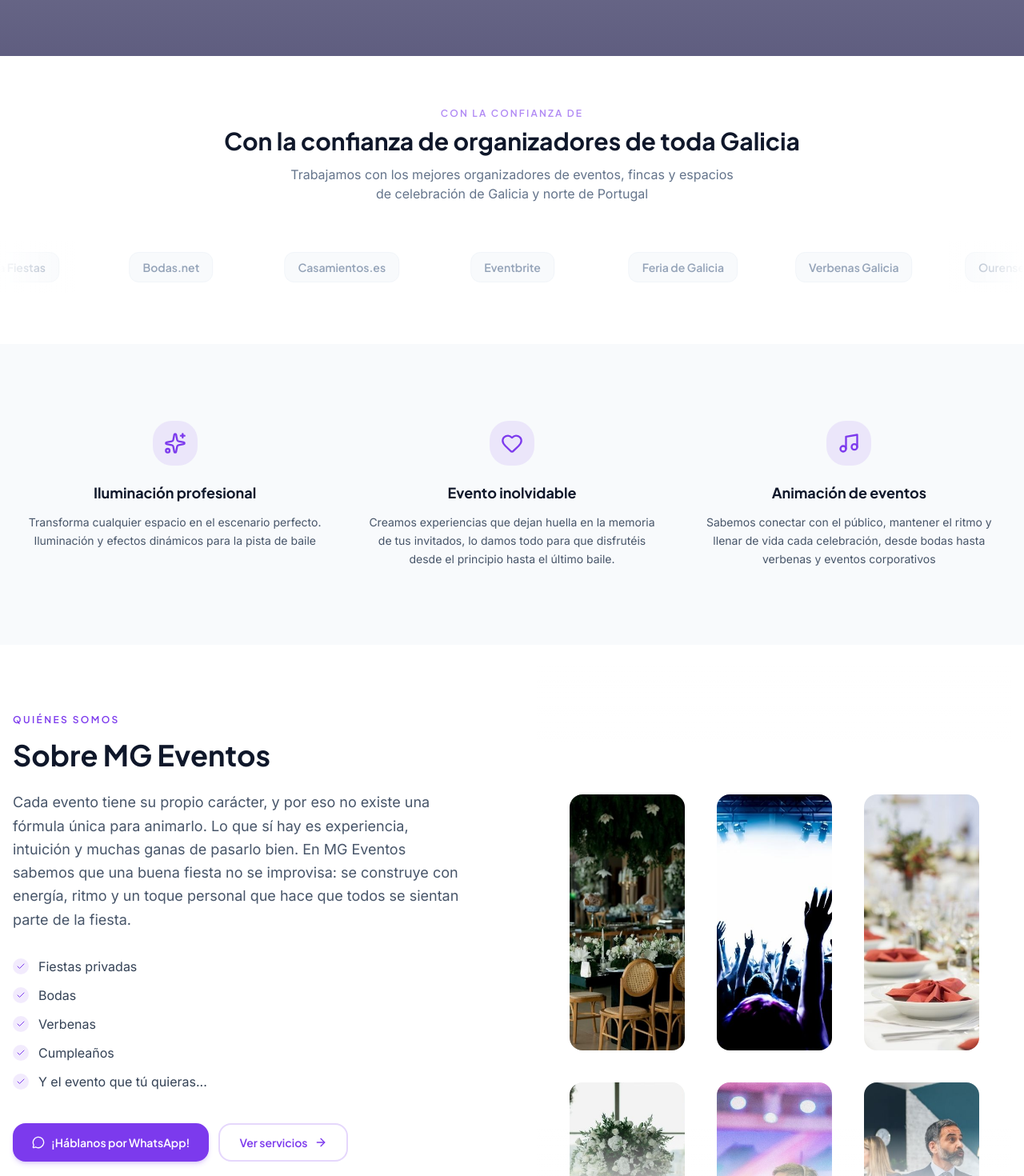
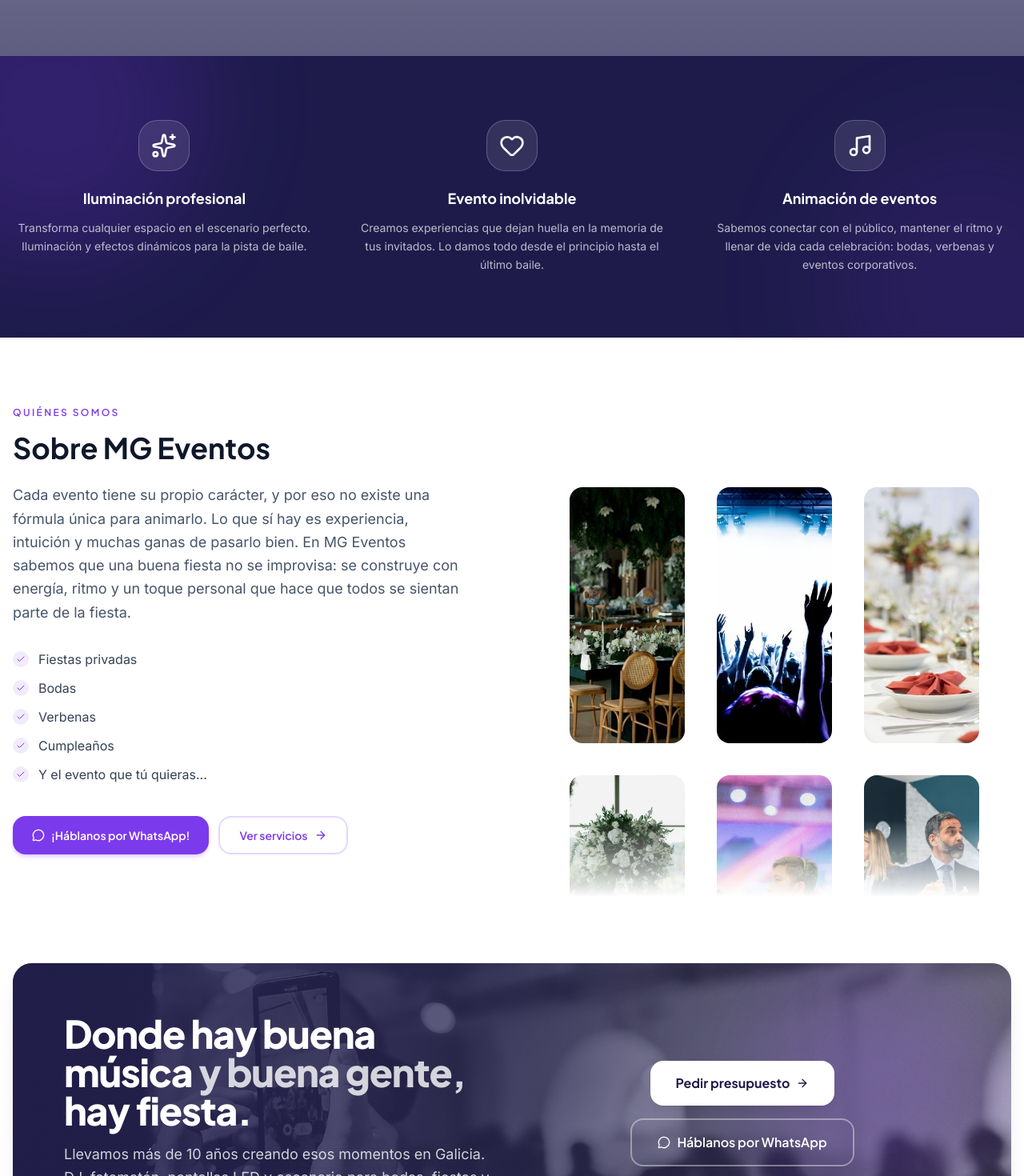
Before and after one commit to mk20-Marketing-ia/mg-eventos, a Next.js app in the folder mg-eventos/: page / in a window 1280 px wide. Shown: the part 1320-2790 px from the top of the page at 80% size. Built offline with nearby package versions, Linux system fonts and the light colour scheme.

Commit message:
home finalizada

```diff
--- a/mg-eventos/src/app/page.tsx
+++ b/mg-eventos/src/app/page.tsx
@@ -4,7 +4,6 @@ import { createMetadata } from "@/lib/metadata";
 import { WHATSAPP_URL } from "@/lib/constants";
 import dynamic from "next/dynamic";
 import Image from "next/image";
-import { CollaboratorsSection } from "@/components/sections/CollaboratorsSection";
 import { ParallaxScrollSecond } from "@/components/ui/parallax-scroll";
 
 const ScrollExpandHero = dynamic(
@@ -18,9 +17,9 @@ const ScrollExpandHero = dynamic(
     ),
   }
 );
-import { ValueProps } from "@/components/sections/ValueProps";
 import { ServicesGrid } from "@/components/sections/ServicesGrid";
 import { CallToAction } from "@/components/ui/call-to-action";
+import { CtaCard } from "@/components/ui/cta-card";
 import { AnimatedCounter } from "@/components/ui/AnimatedCounter";
 import { Badge } from "@/components/ui/Badge";
 import { SchemaOrganization } from "@/components/seo/SchemaOrganization";
@@ -44,8 +43,8 @@ export default function HomePage() {
       <ScrollExpandHero
         mediaType="video"
         mediaSrc="/images/mg%20eventos%20video%20home.mp4"
-        posterSrc="/images/mg%20eventos%20imagen%20home.jpg"
-        bgImageSrc="/images/mg%20eventos%20imagen%20home.jpg"
+        posterSrc="/images/animacion-eventos-galicia%20(1).jpg"
+        bgImageSrc="/images/animacion-eventos-galicia%20(1).jpg"
         title="Hacemos que nadie se quede sentado"
         tagline="MG Eventos · Galicia"
         scrollToExpand="Desliza para descubrir"
@@ -53,9 +52,18 @@ export default function HomePage() {
       >
         {/* Contenido post-expansión — estilo morado con textos originales */}
         <div className="relative rounded-3xl bg-gradient-to-br from-primary via-[#2d2875] to-secondary p-12 md:p-16 shadow-2xl overflow-hidden">
-          {/* Elementos decorativos de fondo */}
+          {/* Halos de luz ambiente */}
           <div className="absolute top-0 right-0 w-64 h-64 bg-accent/10 rounded-full blur-3xl pointer-events-none" />
           <div className="absolute bottom-0 left-0 w-48 h-48 bg-secondary-light/10 rounded-full blur-3xl pointer-events-none" />
+          {/* Destellos de luz — simulan focos de escenario */}
+          <div className="absolute top-6 left-1/4 w-1 h-16 bg-white/10 rotate-[20deg] rounded-full blur-sm pointer-events-none" />
+          <div className="absolute top-6 left-1/4 w-0.5 h-24 bg-white/8 rotate-[15deg] rounded-full blur-[2px] pointer-events-none" />
+          <div className="absolute top-4 right-1/3 w-1 h-20 bg-white/10 -rotate-[25deg] rounded-full blur-sm pointer-events-none" />
+          <div className="absolute top-4 right-1/3 w-0.5 h-28 bg-white/7 -rotate-[20deg] rounded-full blur-[2px] pointer-events-none" />
+          {/* Partículas flotantes */}
+          <div className="absolute top-8 right-12 w-1.5 h-1.5 bg-white/30 rounded-full pointer-events-none animate-pulse" style={{ animationDuration: "3s" }} />
+          <div className="absolute top-16 left-16 w-1 h-1 bg-white/20 rounded-full pointer-events-none animate-pulse" style={{ animationDuration: "4.5s", animationDelay: "1s" }} />
+          <div className="absolute bottom-12 right-24 w-1 h-1 bg-white/20 rounded-full pointer-events-none animate-pulse" style={{ animationDuration: "5s", animationDelay: "2s" }} />
 
           <div className="relative z-10 max-w-3xl mx-auto text-center">
             {/* Badge original */}
@@ -108,32 +116,44 @@ export default function HomePage() {
         </div>
       </ScrollExpandHero>
 
-      {/* Colaboradores */}
-      <CollaboratorsSection />
-
-      {/* Tres pilares */}
-      <ValueProps
-        items={[
+      {/* Tres pilares — fondo oscuro ambiente */}
+      <section className="relative overflow-hidden bg-primary py-16 md:py-20">
+        {/* Halos decorativos */}
+        <div className="absolute -top-32 -left-32 w-96 h-96 bg-secondary/20 rounded-full blur-3xl pointer-events-none" />
+        <div className="absolute -bottom-32 -right-32 w-96 h-96 bg-secondary/10 rounded-full blur-3xl pointer-events-none" />
+        <div className="relative z-10 container mx-auto px-4">
+          <div className="grid grid-cols-1 md:grid-cols-3 gap-10 md:gap-14">
+            {[
               {
                 icon: Sparkles,
                 title: "Iluminación profesional",
                 description:
-              "Transforma cualquier espacio en el escenario perfecto. Iluminación y efectos dinámicos para la pista de baile",
+                  "Transforma cualquier espacio en el escenario perfecto. Iluminación y efectos dinámicos para la pista de baile.",
               },
               {
                 icon: Heart,
                 title: "Evento inolvidable",
                 description:
-              "Creamos experiencias que dejan huella en la memoria de tus invitados, lo damos todo para que disfrutéis desde el principio hasta el último baile.",
+                  "Creamos experiencias que dejan huella en la memoria de tus invitados. Lo damos todo desde el principio hasta el último baile.",
               },
               {
                 icon: Music,
                 title: "Animación de eventos",
                 description:
-              "Sabemos conectar con el público, mantener el ritmo y llenar de vida cada celebración, desde bodas hasta verbenas y eventos corporativos",
+                  "Sabemos conectar con el público, mantener el ritmo y llenar de vida cada celebración: bodas, verbenas y eventos corporativos.",
               },
-        ]}
-      />
+            ].map(({ icon: Icon, title, description }, i) => (
+              <div key={title} className="text-center group" style={{ animationDelay: `${i * 0.15}s` }}>
+                <div className="inline-flex items-center justify-center w-16 h-16 rounded-2xl bg-white/10 border border-white/20 mb-5 group-hover:bg-white/20 transition-colors">
+                  <Icon className="w-8 h-8 text-white" />
+                </div>
+                <h3 className="font-heading font-bold text-lg text-white mb-3">{title}</h3>
+                <p className="text-white/70 font-body text-sm leading-relaxed">{description}</p>
+              </div>
+            ))}
+          </div>
+        </div>
+      </section>
 
       {/* Sobre MG Eventos — layout split: texto + galería parallax */}
       <section className="bg-white overflow-hidden">
@@ -246,6 +266,26 @@ export default function HomePage() {
         </div>
       </section>
 
+      {/* Frase de ambiente — CtaCard */}
+      <section className="bg-white py-10 md:py-14">
+        <div className="container mx-auto px-4">
+          <CtaCard
+            imageSrc="/images/mg%20eventos%20imagen%20home.jpg"
+            title={
+              <>
+                Donde hay buena música{" "}
+                <span className="text-white/80">y buena gente,</span>
+                <br />
+                hay fiesta.
+              </>
+            }
+            description="Llevamos más de 10 años creando esos momentos en Galicia. DJ, fotomatón, pantallas LED y escenario para bodas, fiestas y eventos."
+            primaryCta={{ label: "Pedir presupuesto", href: "/contacto" }}
+            secondaryCta={{ label: "Háblanos por WhatsApp", href: WHATSAPP_URL }}
+          />
+        </div>
+      </section>
+
       {/* Servicios */}
       <ServicesGrid
         title="Servicios de MG Eventos"
@@ -342,11 +382,14 @@ export default function HomePage() {
             {/* Columna derecha — UNA sola tarjeta: imagen arriba + stats abajo, sin huecos */}
             <div className="w-full max-w-[520px] mx-auto lg:mx-0 rounded-xl overflow-hidden bg-neutral-50 shadow-sm">
               {/* Cabecera imagen: 520×260 px — misma tarjeta, sin gap */}
-              <div
-                className="w-full h-[260px] flex-shrink-0 bg-neutral-200 flex items-center justify-center text-neutral-400 font-body text-sm"
-                style={{ minHeight: 260 }}
-              >
-                <span className="text-center px-4">520 × 260 px</span>
+              <div className="w-full h-[260px] flex-shrink-0 relative overflow-hidden">
+                <Image
+                  src="/images/mg%20eventos%20en%20galicia%20.jpg"
+                  alt="MG Eventos en Galicia — equipo de animación en acción"
+                  fill
+                  className="object-cover object-center"
+                  sizes="(max-width: 1024px) 100vw, 520px"
+                />
               </div>
               {/* Nuestra experiencia + stats — mismo bloque, mismo fondo */}
               <div className="p-6 md:p-8 flex flex-col justify-center">
--- /dev/null
+++ b/mg-eventos/src/components/ui/cta-card.tsx
@@ -0,0 +1,122 @@
+"use client";
+
+import * as React from "react";
+import { motion } from "framer-motion";
+import { cn } from "@/lib/utils";
+import { ArrowRight, MessageCircle } from "lucide-react";
+
+interface CtaCardProps extends Omit<React.HTMLAttributes<HTMLDivElement>, "title"> {
+  imageSrc: string;
+  title: React.ReactNode;
+  description: string;
+  primaryCta: { label: string; href: string };
+  secondaryCta: { label: string; href: string };
+}
+
+const CtaCard = React.forwardRef<HTMLDivElement, CtaCardProps>(
+  (
+    {
+      className,
+      imageSrc,
+      title,
+      description,
+      primaryCta,
+      secondaryCta,
+      ...props
+    },
+    ref
+  ) => {
+    const containerVariants = {
+      hidden: { opacity: 0 },
+      visible: {
+        opacity: 1,
+        transition: { staggerChildren: 0.2, delayChildren: 0.1 },
+      },
+    };
+
+    const itemVariants = {
+      hidden: { y: 20, opacity: 0 },
+      visible: {
+        y: 0,
+        opacity: 1,
+        transition: { type: "spring" as const, stiffness: 100, damping: 12 },
+      },
+    };
+
+    return (
+      <div
+        ref={ref}
+        className={cn(
+          "relative w-full overflow-hidden rounded-2xl shadow-xl min-h-[320px]",
+          className
+        )}
+        {...props}
+      >
+        {/* Background Image */}
+        {/* eslint-disable-next-line @next/next/no-img-element */}
+        <img
+          src={imageSrc}
+          alt=""
+          className="absolute inset-0 h-full w-full object-cover"
+          aria-hidden="true"
+        />
+        {/* Dark gradient overlay — más oscuro a la izquierda para legibilidad */}
+        <div className="absolute inset-0 bg-gradient-to-r from-primary/90 via-primary/70 to-primary/30" />
+        {/* Halo decorativo */}
+        <div className="absolute top-0 right-0 w-80 h-80 bg-secondary/20 rounded-full blur-3xl pointer-events-none" />
+
+        {/* Content */}
+        <motion.div
+          className="relative z-10 grid grid-cols-1 items-center gap-8 p-8 md:grid-cols-2 md:p-12 lg:p-16"
+          variants={containerVariants}
+          initial="hidden"
+          whileInView="visible"
+          viewport={{ once: true, margin: "-80px" }}
+        >
+          {/* Texto */}
+          <div className="flex flex-col items-start text-left text-white">
+            <motion.h2
+              className="text-3xl font-extrabold tracking-tight md:text-4xl lg:text-5xl font-heading leading-tight"
+              variants={itemVariants}
+            >
+              {title}
+            </motion.h2>
+            <motion.p
+              className="mt-4 max-w-xl text-lg text-white/80 font-body leading-relaxed"
+              variants={itemVariants}
+            >
+              {description}
+            </motion.p>
+          </div>
+
+          {/* CTAs */}
+          <motion.div
+            className="flex flex-col items-start md:items-center justify-center gap-4"
+            variants={itemVariants}
+          >
+            <a
+              href={primaryCta.href}
+              className="inline-flex items-center gap-2 px-8 py-4 rounded-xl bg-white text-primary font-heading font-bold text-base hover:bg-neutral-100 shadow-lg transition-all group"
+            >
+              {primaryCta.label}
+              <ArrowRight className="w-4 h-4 group-hover:translate-x-1 transition-transform" />
+            </a>
+            <a
+              href={secondaryCta.href}
+              target="_blank"
+              rel="noopener noreferrer"
+              className="inline-flex items-center gap-2 px-8 py-4 rounded-xl border-2 border-white/40 text-white font-heading font-semibold text-base hover:bg-white/10 backdrop-blur-sm transition-all"
+            >
+              <MessageCircle className="w-4 h-4" />
+              {secondaryCta.label}
+            </a>
+          </motion.div>
+        </motion.div>
+      </div>
+    );
+  }
+);
+
+CtaCard.displayName = "CtaCard";
+
+export { CtaCard };
--- a/mg-eventos/src/components/ui/scroll-expansion-hero.tsx
+++ b/mg-eventos/src/components/ui/scroll-expansion-hero.tsx
@@ -216,7 +216,7 @@ const ScrollExpandMedia = ({
               <div className="flex flex-col items-center text-center relative z-10 mt-4 transition-none">
                 {tagline && (
                   <p
-                    className="text-sm md:text-base font-heading font-semibold tracking-[0.2em] uppercase text-white/70"
+                    className="text-sm md:text-base font-heading font-semibold tracking-[0.2em] uppercase text-white drop-shadow-[0_1px_2px_rgba(0,0,0,0.8)]"
                     style={{ transform: `translateX(-${textTranslateX}vw)` }}
                   >
                     {tagline}
@@ -224,7 +224,7 @@ const ScrollExpandMedia = ({
                 )}
                 {scrollToExpand && (
                   <p
-                    className="text-xs md:text-sm font-body text-white/50 mt-2"
+                    className="text-xs md:text-sm font-body text-white mt-2 drop-shadow-[0_1px_2px_rgba(0,0,0,0.8)]"
                     style={{ transform: `translateX(${textTranslateX}vw)` }}
                   >
                     {scrollToExpand}
```
Also changed, not shown: mg-eventos/public/images/animacion-eventos-galicia (1).jpg (added), mg-eventos/public/images/mg eventos en galicia .jpg (added). Lines whose indentation alone changed are shown as unchanged.
